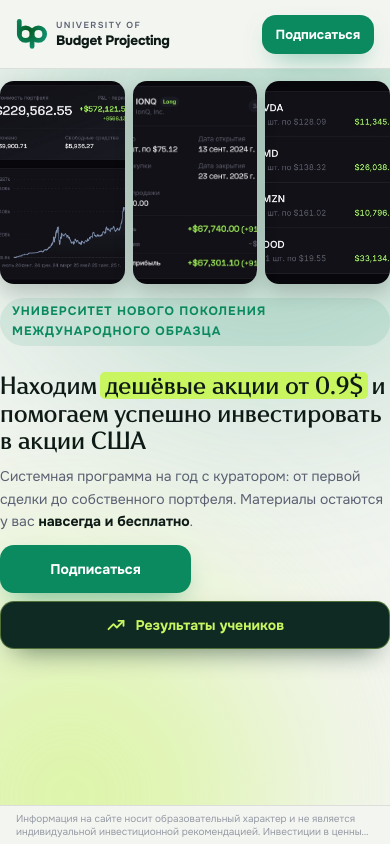
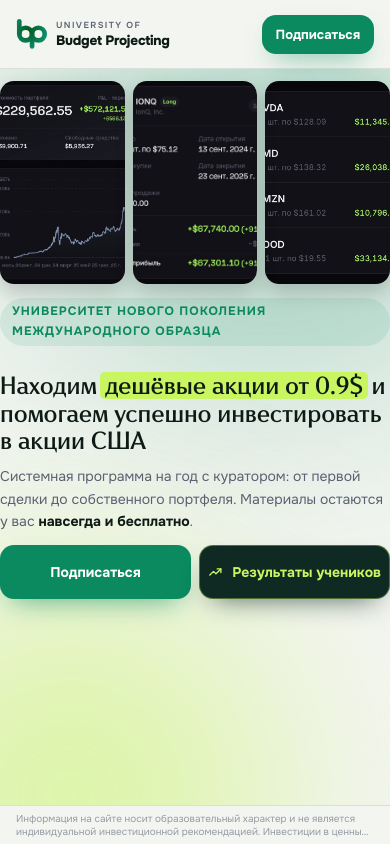
Before and after one commit to macmpaxep/investing-acd, a Next.js app: page / in a window 390 px wide. Built offline with nearby package versions, Linux system fonts and the light colour scheme.

Commit message:
Refactor hero CTA layout and modal styles
Updated layout for hero call-to-action buttons and modal styles.

```diff
--- a/src/app/globals.css
+++ b/src/app/globals.css
@@ -427,12 +427,30 @@ h2.wide { max-width: 30ch; }
   font-size: clamp(14px, 1.15vw, 17px);
   margin: 0 0 18px;
 }
+
+/* две кнопки одинаковой ширины и высоты */
 .hero-one .hero-cta {
-  display: flex;
-  flex-wrap: wrap;
+  display: grid;
+  grid-template-columns: repeat(2, minmax(0, 1fr));
   gap: 10px;
-  margin-bottom: 16px;
+  width: 100%;
+  max-width: 460px;
+  margin: 0 0 16px;
 }
+.hero-one .hero-cta > * {
+  grid-column: auto !important;
+  width: 100% !important;
+  min-width: 0;
+  min-height: 54px;
+  margin: 0 !important;
+  padding-inline: 12px;
+  display: inline-flex;
+  align-items: center;
+  justify-content: center;
+  text-align: center;
+  white-space: nowrap;
+}
+
 .hero-one .hero-points {
   display: grid;
   gap: 6px;
@@ -481,7 +499,7 @@ h2.wide { max-width: 30ch; }
 .modal-overlay {
   position: fixed;
   inset: 0;
-  z-index: 100;
+  z-index: 1000;
   background: rgba(0, 0, 0, 0.6);
   display: flex;
   align-items: center;
@@ -491,28 +509,39 @@ h2.wide { max-width: 30ch; }
 .modal {
   position: relative;
   width: 100%;
-  max-width: 560px;
-  max-height: 90vh;
-  max-height: 90dvh;
+  max-width: 480px;
+  max-height: calc(100vh - 32px);
+  max-height: calc(100dvh - 32px);
   overflow-y: auto;
   background: var(--bg, #fff);
   color: var(--text, inherit);
   border-radius: 20px;
-  padding: 28px 24px 24px;
+  padding: 24px 24px 22px;
 }
 .modal-close {
   position: absolute;
-  top: 10px;
-  right: 14px;
+  top: 12px;
+  right: 12px;
+  left: auto;
+  width: 36px;
+  height: 36px;
+  padding: 0;
+  display: grid;
+  place-items: center;
   background: none;
   border: 0;
-  font-size: 28px;
+  font-size: 26px;
   line-height: 1;
   cursor: pointer;
   color: inherit;
 }
 .modal-title { margin: 0 0 16px; font-size: 22px; }
 .price-card-modal { box-shadow: none; border: 0; padding: 0; background: transparent; }
+
+/* в форме не показываем выбор типа подписки (значение по умолчанию уходит как раньше) */
+.modal select { display: none !important; }
+.modal :not(form):has(> select) { display: none !important; }
+.modal label:has(select) { display: none !important; }
 
 /* ---------- телефон: скрины рядом сверху, текст под ними ---------- */
 @media (max-width: 860px) {
@@ -557,22 +586,19 @@ h2.wide { max-width: 30ch; }
     overflow: hidden;
   }
 
-  /* две кнопки в ряд */
-  .hero-one .hero-cta {
-    display: grid;
-    grid-template-columns: 1fr 1fr;
-    gap: 8px;
-    margin-bottom: 0;
-  }
-  .hero-one .hero-cta .btn,
-  .hero-one .hero-cta button {
-    width: 100%;
-    padding: 12px 10px;
+  .hero-one .hero-cta { max-width: none; gap: 8px; margin-bottom: 0; }
+  .hero-one .hero-cta > * {
+    min-height: 50px;
+    padding-inline: 8px;
     font-size: 14px;
-    justify-content: center;
   }
 
   .hero-one .hero-points { display: none; }
+}
+
+/* узкие телефоны */
+@media (max-width: 380px) {
+  .hero-one .hero-cta > * { font-size: 13px; }
 }
 
 /* низкие экраны (маленькие телефоны, ландшафт) */
```
